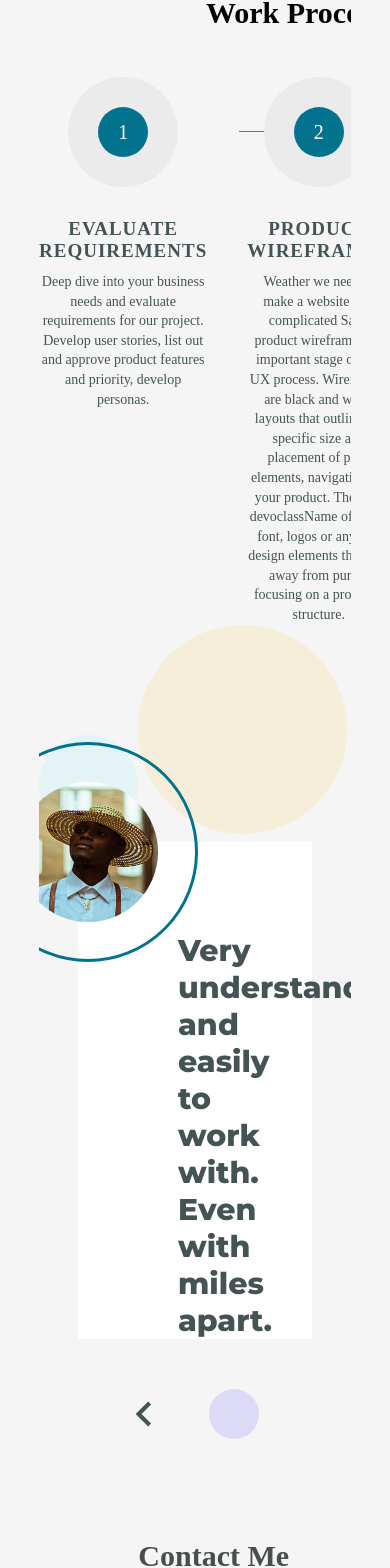
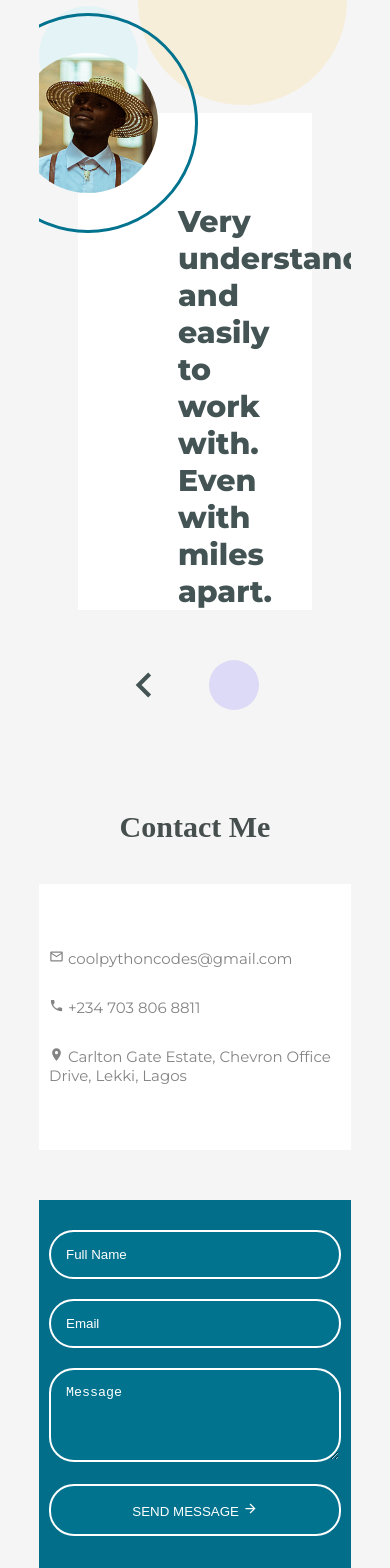
Before and after one commit to timmy471/my-portfolio, a React (Create React App) app: page / in a window 390 px wide. Shown: the part 4480-6048 px from the top of the page. Built offline with nearby package versions, Linux system fonts and the light colour scheme.

Commit message:
made contact me and footer mobile responsive

```diff
--- a/_desktop.scss
+++ b/_desktop.scss
@@ -64,6 +64,158 @@
             grid-template-columns: repeat(4, 1fr);
           }
       }
+
+      section.work-process {
+        display: grid;
+        grid-template-areas:
+          "heading-1 heading-1 heading-1"
+          "work-1 work-2 work-3";
+        column-gap: 4rem;
+        position: relative;
+        margin-top: 10rem;
+
+
+        .line {
+          position: absolute;
+          top: 135px;
+          left: 200px;
+          width: 50vw;
+          // width: 690px;
+          // 1116px;
+          height: 1px;
+          background: #707070;
+          z-index: -111;
+        }
+
+        h1 {
+          grid-area: heading-1;
+          justify-self: center;
+          font-size: 3rem;
+        }
+        .work-process-1 {
+          grid-area: work-1;
+        }
+        .work-process-2 {
+          grid-area: work-2;
+        }
+        .work-process-3 {
+          grid-area: work-3;
+        }
+        h3,
+        p {
+          text-align: center;
+          color: #445454;
+        }
+        h3 {
+          margin-bottom: 1rem;
+          font-size: 1.9rem;
+          letter-spacing: 1px;
+        }
+        p {
+          line-height: 1.4;
+          font-size: 1.4rem;
+        }
+
+        .work-circle {
+          background: darken(#fff, 8);
+          height: 110px;
+          width: 110px;
+          border-radius: 50%;
+          @include flex;
+          margin: 47px auto 31px auto;
+
+          p {
+            background: $primary-color;
+            height: 50px;
+            width: 50px;
+            font-size: 2rem;
+            border-radius: 50%;
+            color: #fff;
+            @include flex;
+          }
+        }
+      }
+
+      // Contact section
+      #contact {
+        display: grid;
+        grid-template-areas:
+          "contact contact"
+          "details message";
+        grid-template-columns: repeat(2, 1fr);
+
+
+        h1 {
+          justify-self: center;
+          grid-area: contact;
+          // margin-bottom: 8rem;
+
+        }
+        &-details {
+          grid-area: details;
+          margin-bottom: 0;
+
+          #phone-contact {
+            margin: 10rem 0;
+          }
+        }
+        &-message {
+          grid-area: message;
+
+
+          .message-container{
+            // border: 1px solid yellow;
+            margin: 5rem auto;
+            width: 70%;
+            color: #fff;
+
+            // input,button,textarea{
+            //   width: 100%;
+            //   background: $primary-color;
+            //   border: 2px solid #fff;
+            //   padding: 1.5rem;
+            //   display: inline-block;
+            //   border-radius: 2.5rem;
+            //   margin-bottom: 2rem;
+            //   color: #fff;
+            //   outline: none;
+            // }
+
+            // button{
+            //   display: flex;
+            //   align-items: center;
+            //   justify-content: center;
+            //   cursor: pointer;
+
+            //   span{
+            //     margin-right: 1rem;
+            //   }
+
+
+            // }
+          }
+
+        }
+
+        .contact-container {
+          width: 80%;
+          margin: 12rem auto;
+          padding: 0;
+
+          & > div{
+            display: flex;
+            align-items: center;
+            padding: 0;
+
+            .MuiSvgIcon-root{
+              margin-right: 0.5rem;
+            }
+          }
+
+        }
+
+
+      }
     // .menu-btn{
     //     display: none;
     // }
--- a/src/App.scss
+++ b/src/App.scss
@@ -70,17 +70,6 @@ header {
   align-items: center;
   // border: 2px solid black;
 
-  &-pic{
-    // flex: 0.9;
-
-    // img{
-    //   height: 400px;
-    //   width: 400px;
-    //   border-radius: 50%;
-    // }
-
-
-  }
 
   &-text{
     // flex: 0.5;
@@ -268,74 +257,7 @@ header {
 }
 
 section.work-process {
-  display: grid;
-  grid-template-areas:
-    "heading-1 heading-1 heading-1"
-    "work-1 work-2 work-3";
-  column-gap: 4rem;
-  position: relative;
-  margin-top: 10rem;
-
-
-  .line {
-    position: absolute;
-    top: 135px;
-    left: 200px;
-    width: 50vw;
-    // width: 690px;
-    // 1116px;
-    height: 1px;
-    background: #707070;
-    z-index: -111;
-  }
-
-  h1 {
-    grid-area: heading-1;
-    justify-self: center;
-    font-size: 3rem;
-  }
-  .work-process-1 {
-    grid-area: work-1;
-  }
-  .work-process-2 {
-    grid-area: work-2;
-  }
-  .work-process-3 {
-    grid-area: work-3;
-  }
-  h3,
-  p {
-    text-align: center;
-    color: #445454;
-  }
-  h3 {
-    margin-bottom: 1rem;
-    font-size: 1.9rem;
-    letter-spacing: 1px;
-  }
-  p {
-    line-height: 1.4;
-    font-size: 1.4rem;
-  }
-
-  .work-circle {
-    background: darken(#fff, 8);
-    height: 110px;
-    width: 110px;
-    border-radius: 50%;
-    @include flex;
-    margin: 47px auto 31px auto;
-
-    p {
-      background: $primary-color;
-      height: 50px;
-      width: 50px;
-      font-size: 2rem;
-      border-radius: 50%;
-      color: #fff;
-      @include flex;
-    }
-  }
+  display: none;
 }
 
 #testimonal {
@@ -450,44 +372,44 @@ section.work-process {
   }
 }
 
-#contact {
-  display: grid;
-  grid-template-areas:
-    "contact contact"
-    "details message";
-  grid-template-columns: repeat(2, 1fr);
+// Contact section
+#contact{
   margin-top: 10rem;
-  margin-bottom: 20rem;
+  margin-bottom: 5rem;
 
-  h1 {
-    justify-self: center;
-    grid-area: contact;
-    margin-bottom: 8rem;
+  h1{
+    text-align: center;
     color: #464e4e;
     font-size: 3rem;
+    margin-bottom: 4rem;
   }
-  &-details {
-    grid-area: details;
-    min-height: 30vh;
+
+  &-details{
+    background: #ffffff;
+    font-family: "Montserrat", sans-serif;
     color: #848484;
     font-size: 1.5rem;
-    font-family: "Montserrat", sans-serif;
-    background: #ffffff;
+    min-height: 30vh;
+    margin-bottom: 5rem;
+  }
 
-    #phone-contact {
-      margin: 5rem 0;
+  .contact-container{
+    display: flex;
+    flex-direction: column;
+    // justify-content: space-between;
+    padding: 5rem 0;
+
+    & > div{
+      padding: 1.5rem 1rem;
     }
   }
-  &-message {
-    grid-area: message;
+
+  &-message{
     background: #026e8a;
     min-height: 30vh;
 
     .message-container{
-      // border: 1px solid yellow;
-      margin: 5rem auto;
-      width: 70%;
-      color: #fff;
+      padding: 3rem 1rem;
 
       input,button,textarea{
         width: 100%;
@@ -499,7 +421,6 @@ section.work-process {
         margin-bottom: 2rem;
         color: #fff;
         outline: none;
-      }
 
         button{
           display: flex;
@@ -510,26 +431,17 @@ section.work-process {
           span{
             margin-right: 1rem;
           }
-
-
+        }
+      }
+    }
   }
 }
 
-  }
-
-  .contact-container {
-    width: 80%;
-    margin: 12rem auto;
-
-  }
-
-
-}
 
 footer{
   color: $primary-color;
   text-align: center;
-  font-size: 2.5rem;
+  font-size: 1.8rem;
   padding: 2.5rem;
 }
 
```
Also changed, not shown: 1 other file (tests, documents, lock files or other folders). Lines whose indentation alone changed are shown as unchanged.
